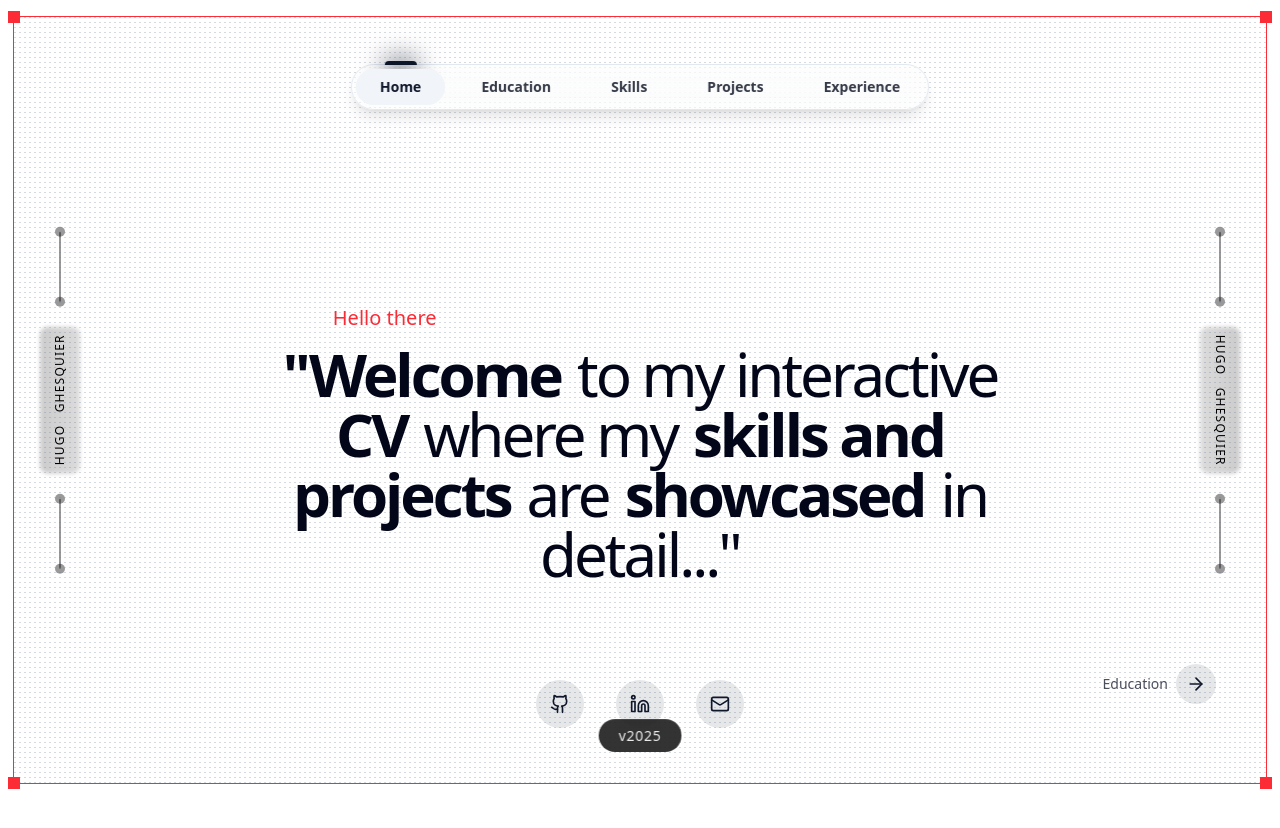
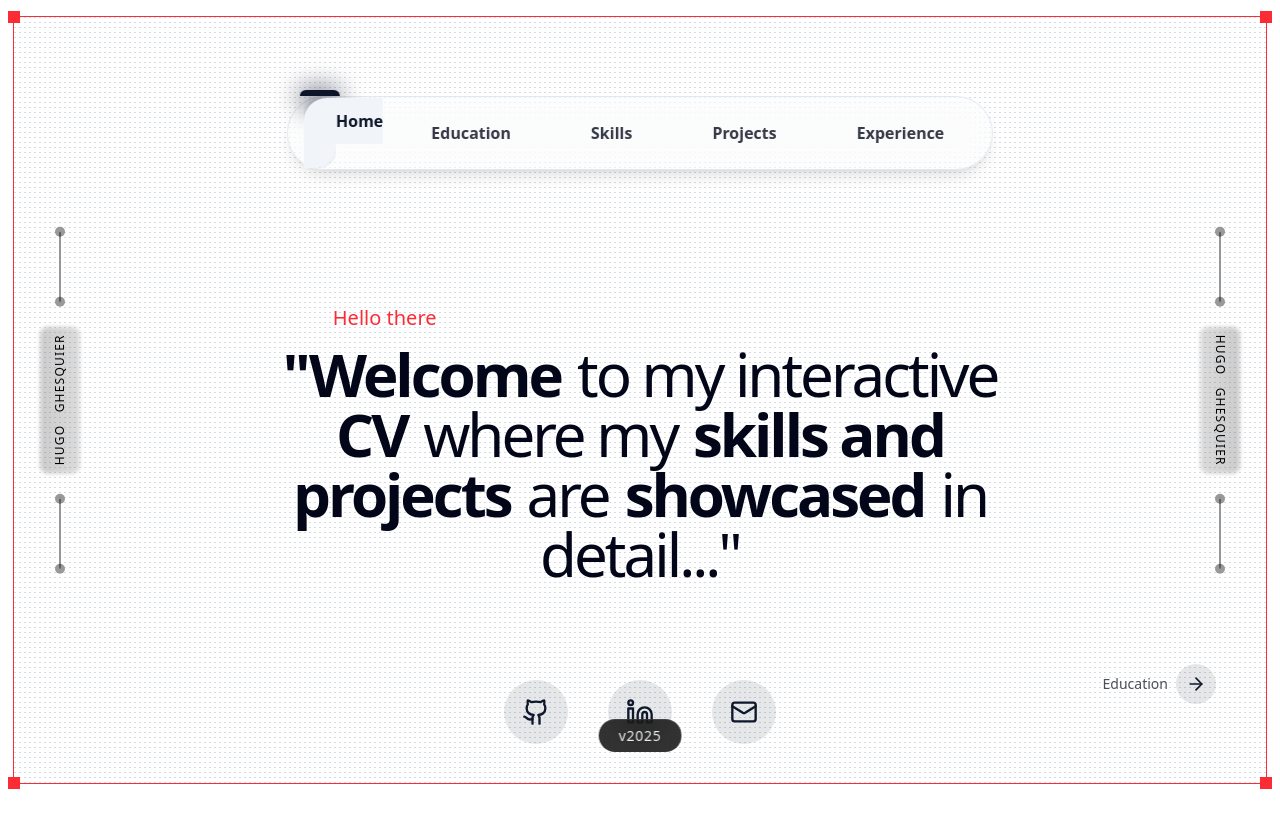
Before and after one commit to devZenta/Green-IT-CV, a Next.js app: page / in a window 1280 px wide. Shown: the top 828 px of the page. Built offline with nearby package versions, Linux system fonts and the light colour scheme.

Commit message:
Update SocialButtons component: correct LinkedIn URL, enhance layout with increased spacing, and improve icon size for better visibility.

```diff
--- a/src/components/HomePage/Socials.tsx
+++ b/src/components/HomePage/Socials.tsx
@@ -14,7 +14,7 @@ const socialLinks = [
   },
   {
     name: "LinkedIn",
-    url: "https://linkedin.com/in/yourusername",
+    url: "https://www.linkedin.com/in/hugo-ghesquier/",
     icon: Linkedin,
     delay: 0.3,
   },
@@ -28,7 +28,7 @@ const socialLinks = [
 
 export function SocialButtons() {
   return (
-    <div className="flex items-center justify-center gap-8 -mt-20">
+    <div className="flex items-center justify-center gap-10 -mt-20">
       {socialLinks.map((link) => (
         <motion.div
           key={link.name}
@@ -44,10 +44,10 @@ export function SocialButtons() {
             href={link.url}
             target="_blank"
             rel="noopener noreferrer"
-            className="flex items-center justify-center w-12 h-12 rounded-full bg-primary/10 hover:bg-primary/20 transition-colors"
+            className="flex items-center justify-center w-16 h-16 rounded-full bg-primary/10 hover:bg-primary/20 transition-colors"
             aria-label={link.name}
           >
-            <link.icon className="w-5 h-5 text-primary" />
+            <link.icon className="w-7 h-7 text-primary" />
           </Link>
         </motion.div>
       ))}
--- a/src/components/ui/tubelight-navbar.tsx
+++ b/src/components/ui/tubelight-navbar.tsx
@@ -40,23 +40,50 @@ export function NavBar({ items, className }: NavBarProps) {
   }, [])
 
   return (
-    <div
+    <motion.div
       className={cn(
-        "fixed bottom-0 sm:top-0 left-1/2 -translate-x-1/2 z-50 mb-6 sm:pt-16",
+        "fixed bottom-0 sm:top-0 left-1/2 -translate-x-1/2 z-50 mb-6 sm:pt-24",
         className,
       )}
+      initial={{ opacity: 0, y: isMobile ? 50 : -50 }}
+      animate={{ opacity: 1, y: 0 }}
+      transition={{
+        duration: 0.8,
+        delay: 0.5,
+        type: "spring",
+        stiffness: 200,
+        damping: 20
+      }}
     >
-      <div className="flex items-center gap-3 bg-background/5 border border-border backdrop-blur-lg py-1 px-1 rounded-full shadow-lg">
-        {items.map((item) => {
+      <motion.div
+        className="flex items-center gap-4 bg-background/5 border border-border backdrop-blur-lg py-3 px-4 rounded-full shadow-lg"
+        initial={{ scale: 0.9 }}
+        animate={{ scale: 1 }}
+        transition={{
+          duration: 0.4,
+          delay: 0.8,
+          type: "spring",
+          stiffness: 300
+        }}
+      >
+        {items.map((item, index) => {
           const isActive = activeTab === item.name
 
           return (
+            <motion.div
+              key={item.name}
+              initial={{ opacity: 0, x: index % 2 === 0 ? -20 : 20 }}
+              animate={{ opacity: 1, x: 0 }}
+              transition={{
+                duration: 0.5,
+                delay: 0.9 + (index * 0.1)
+              }}
+            >
               <Link
-              key={item.name}
                 href={item.url}
                 onClick={() => setActiveTab(item.name)}
                 className={cn(
-                "relative cursor-pointer text-sm font-semibold px-6 py-2 rounded-full transition-colors",
+                  "relative cursor-pointer text-base font-semibold px-8 py-3 rounded-full transition-colors",
                   "text-foreground/80 hover:text-primary",
                   isActive && "bg-muted text-primary",
                 )}
@@ -73,17 +100,18 @@ export function NavBar({ items, className }: NavBarProps) {
                       damping: 30,
                     }}
                   >
-                  <div className="absolute -top-2 left-1/2 -translate-x-1/2 w-8 h-1 bg-primary rounded-t-full">
-                    <div className="absolute w-12 h-6 bg-primary/20 rounded-full blur-md -top-2 -left-2" />
-                    <div className="absolute w-8 h-6 bg-primary/20 rounded-full blur-md -top-1" />
-                    <div className="absolute w-4 h-4 bg-primary/20 rounded-full blur-sm top-0 left-2" />
+                    <div className="absolute -top-2 left-1/2 -translate-x-1/2 w-10 h-1.5 bg-primary rounded-t-full">
+                      <div className="absolute w-14 h-7 bg-primary/20 rounded-full blur-md -top-2 -left-2" />
+                      <div className="absolute w-10 h-7 bg-primary/20 rounded-full blur-md -top-1" />
+                      <div className="absolute w-5 h-5 bg-primary/20 rounded-full blur-sm top-0 left-2" />
                     </div>
                   </motion.div>
                 )}
               </Link>
+            </motion.div>
           )
         })}
-      </div>
-    </div>
+      </motion.div>
+    </motion.div>
   )
 }
```
Lines whose indentation alone changed are shown as unchanged.
